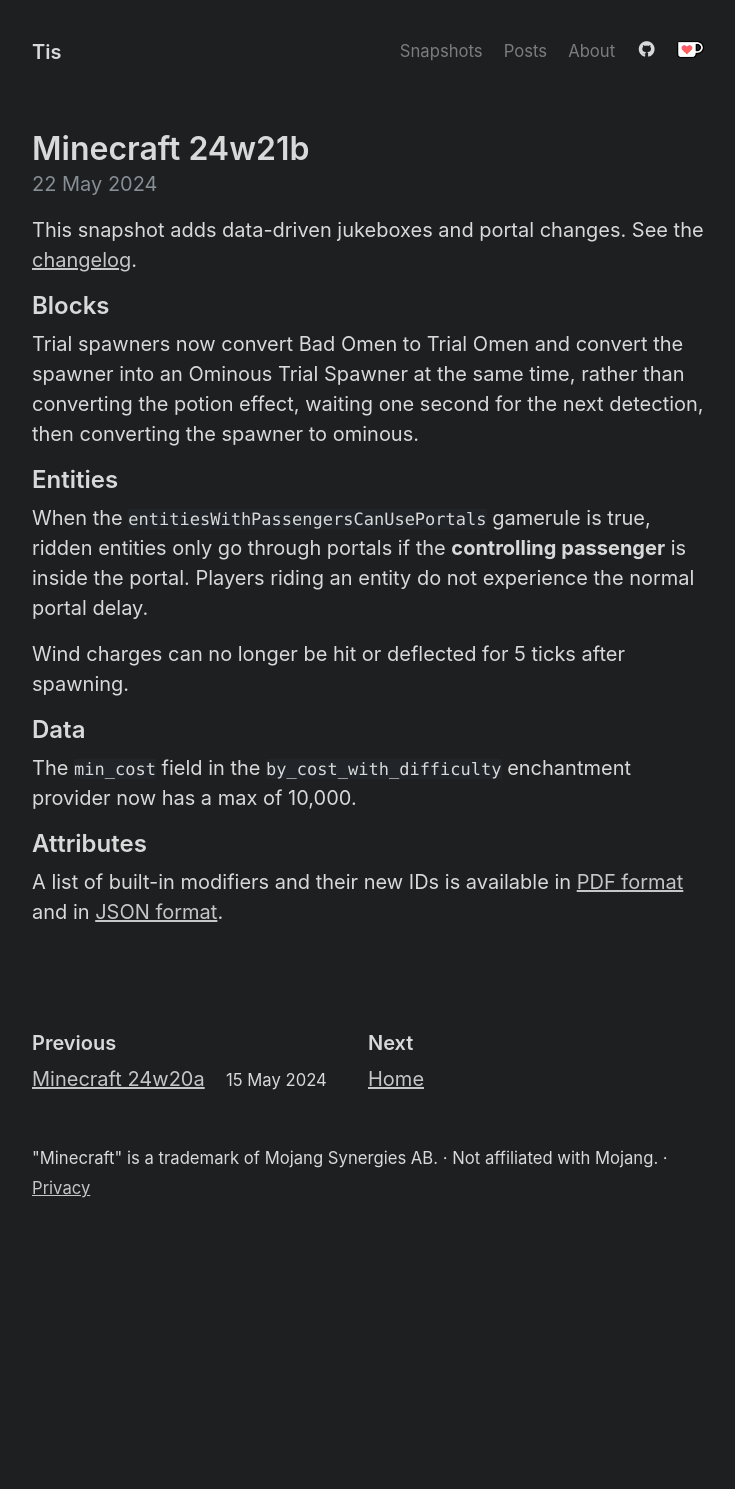
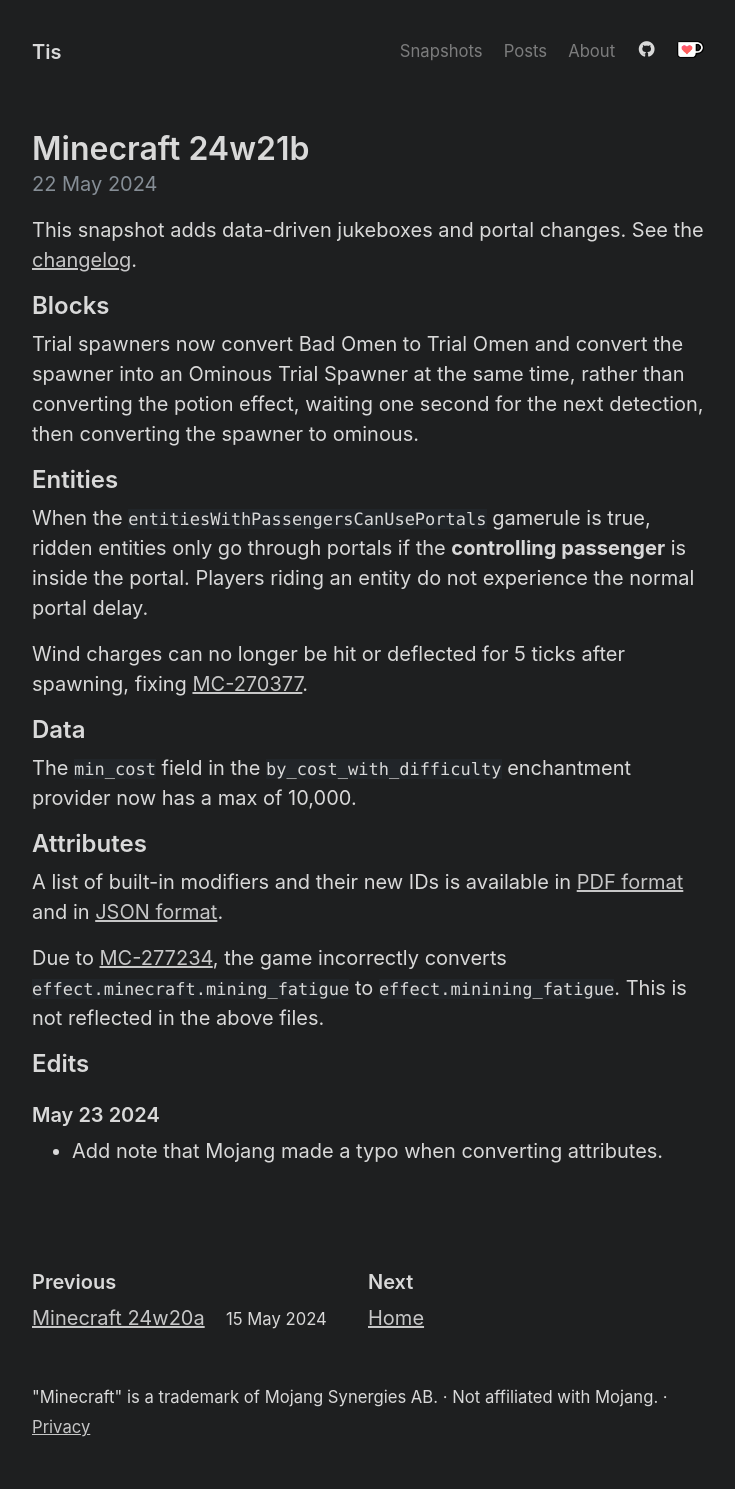
Before and after one commit to Tisawesomeness/tisawesomeness.github.io, a Jekyll site: the page built from snapshots/_posts/2024-05-22-24w21b.md, in a window 1280 px wide. Shown: the whole page, without its empty margins (272-1007 px from the left). Built offline with Jekyll 4.4.1, drawn with Linux system fonts in a browser that asks for light colours; comment, search, counter and statistics services are not loaded; before the commit the page ends 1250 px from its top, so only the background shows below that.

Commit message:
Add note about attribute typo

```diff
--- a/snapshots/_posts/2024-05-22-24w21b.md
+++ b/snapshots/_posts/2024-05-22-24w21b.md
@@ -14,7 +14,7 @@
 
 When the `entitiesWithPassengersCanUsePortals` gamerule is true, ridden entities only go through portals if the **controlling passenger** is inside the portal. Players riding an entity do not experience the normal portal delay.
 
-Wind charges can no longer be hit or deflected for 5 ticks after spawning.
+Wind charges can no longer be hit or deflected for 5 ticks after spawning, fixing [MC-270377](https://bugs.mojang.com/browse/MC-270377).
 
 ## Data
 
@@ -23,3 +23,11 @@
 ## Attributes
 
 A list of built-in modifiers and their new IDs is available in [PDF format](/snapshots/resources/24w21b_AttributeConversionTable.pdf) and in [JSON format](/snapshots/resources/24w21b_attribute_conversion.json).
+
+Due to [MC-277234](https://bugs.mojang.com/browse/MC-277234), the game incorrectly converts `effect.minecraft.mining_fatigue` to `effect.minining_fatigue`. This is not reflected in the above files.
+
+## Edits
+
+### May 23 2024
+
+- Add note that Mojang made a typo when converting attributes.
```
